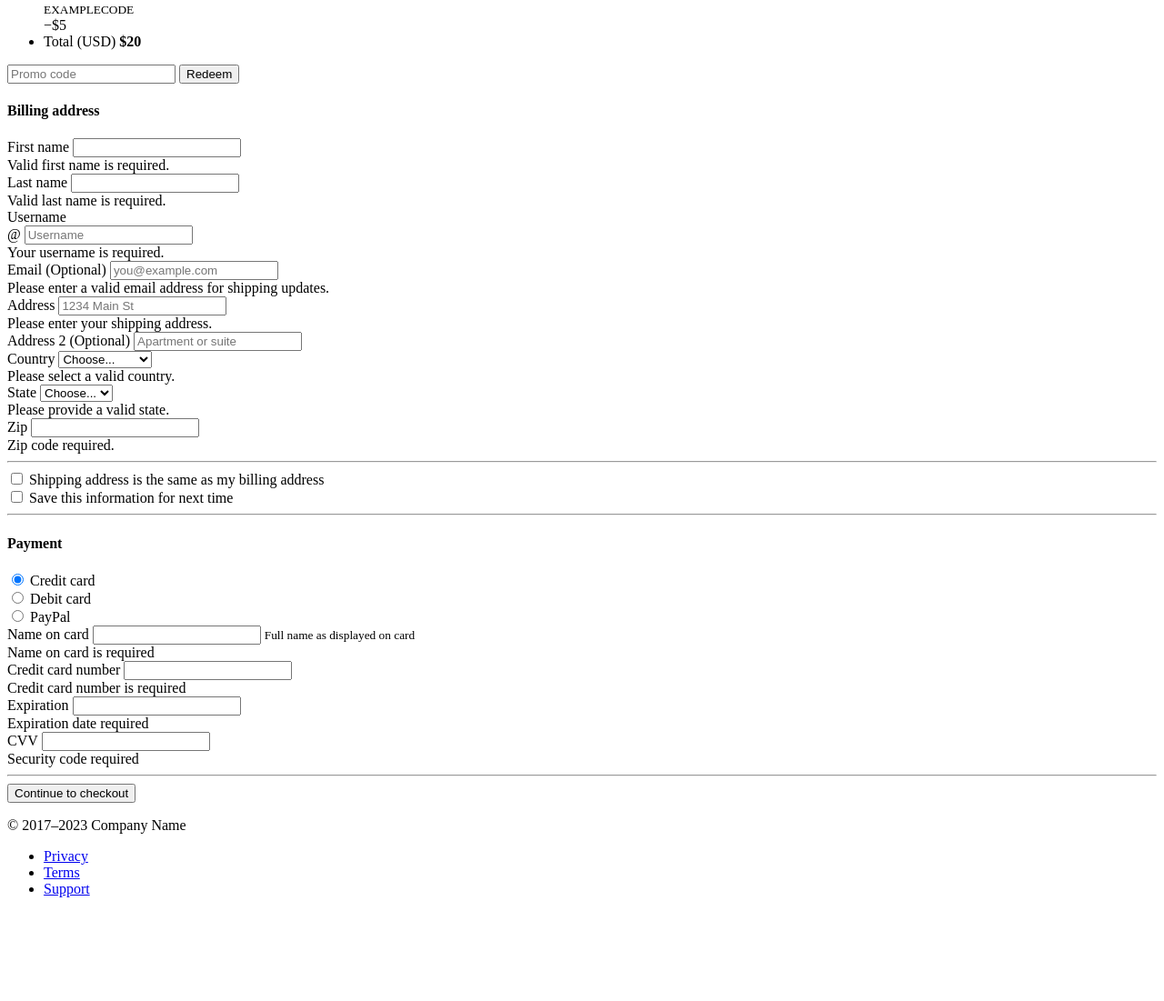
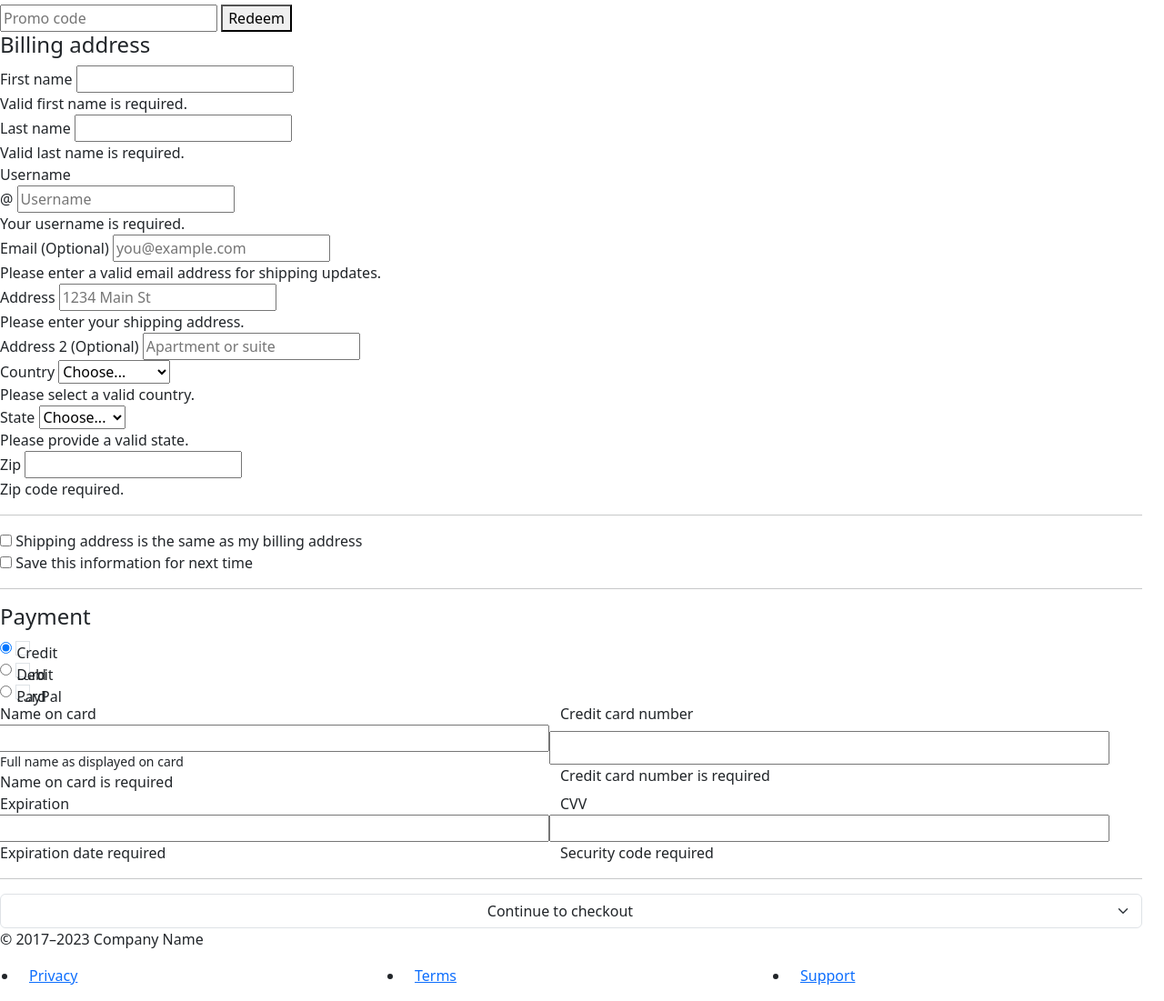
Before and after one commit to sweetmjkim/toy_publishings, a plain HTML site: page docs/checkout.html in a window 1280 px wide. Shown: the part 564-1665 px from the top of the page at 91% size. Before the commit the page ends 1567 px from the top, so only its background shows below. Drawn offline with nearby package versions, Linux system fonts and the light colour scheme.

Commit message:
new_checkout

```diff
--- a/docs/checkout_withoutbootstrap.html
+++ b/docs/checkout.html
@@ -7,56 +7,57 @@
   <meta name="viewport" content="width=device-width, initial-scale=1">
   <meta name="description" content="">
   <title>Checkout example · Bootstrap v5.3</title>
-
+  <link href="https://cdn.jsdelivr.net/npm/bootstrap@5.3.2/dist/css/bootstrap.min.css" rel="stylesheet">
+  <link rel="stylesheet" href="./css/index.css">
 </head>
 
 <body class="">
 
-  <div class="">
+  <div class="row">
     <main>
-      <div class="">
+      <div class="row a1">
         <img class="" src="" alt="" width="72" height="57">
         <h2>Checkout form</h2>
         <p class="">Below is an example form built entirely with Bootstrap’s form controls. Each required form group has
           a validation state that can be triggered by attempting to submit the form without completing it.</p>
       </div>
 
-      <div class="">
+      <div class="row">
         <div class="">
           <h4 class="">
             <span class="">Your cart</span>
             <span class="">3</span>
           </h4>
           <ul class="">
-            <li class="">
+            <li class="card-body d-grid">
               <div>
                 <h6 class="">Product name</h6>
                 <small class="">Brief description</small>
               </div>
               <span class="">$12</span>
             </li>
-            <li class="">
+            <li class="card-body d-grid">
               <div>
                 <h6 class="">Second product</h6>
-                <small class="">Brief description</small>
+                <small class="text-secondary">Brief description</small>
               </div>
               <span class="">$8</span>
             </li>
-            <li class="">
+            <li class="card-body d-grid">
               <div>
                 <h6 class="">Third item</h6>
                 <small class="">Brief description</small>
               </div>
               <span class="">$5</span>
             </li>
-            <li class="">
+            <li class="card-body d-grid">
               <div class="">
                 <h6 class="">Promo code</h6>
                 <small>EXAMPLECODE</small>
               </div>
               <span class="">−$5</span>
             </li>
-            <li class="">
+            <li class="card-body d-grid">
               <span>Total (USD)</span>
               <strong>$20</strong>
             </li>
@@ -69,11 +70,11 @@
             </div>
           </form>
         </div>
-        <div class="">
+        <div class="row">
           <h4 class="">Billing address</h4>
           <form class="" novalidate>
             <div class="">
-              <div class="">
+              <div class="row-12">
                 <label for="firstName" class="">First name</label>
                 <input type="text" class="" placeholder="" value="" required>
                 <div class="">
@@ -81,7 +82,7 @@
                 </div>
               </div>
 
-              <div class="">
+              <div class="row-12">
                 <label for="lastName" class="">Last name</label>
                 <input type="text" class="" placeholder="" value="" required>
                 <div class="">
@@ -89,7 +90,7 @@
                 </div>
               </div>
 
-              <div class="">
+              <div class="row-12">
                 <label for="username" class="">Username</label>
                 <div class="">
                   <span class="">@</span>
@@ -100,15 +101,15 @@
                 </div>
               </div>
 
-              <div class="">
-                <label for="email" class="">Email <span class="">(Optional)</span></label>
+              <div class="row-12">
+                <label for="email" class="from-control-plaintext">Email <span class="">(Optional)</span></label>
                 <input type="email" class="" placeholder="you@example.com">
                 <div class="">
                   Please enter a valid email address for shipping updates.
                 </div>
               </div>
 
-              <div class="">
+              <div class="row-12">
                 <label for="address" class="">Address</label>
                 <input type="text" class="" placeholder="1234 Main St" required>
                 <div class="">
@@ -116,12 +117,12 @@
                 </div>
               </div>
 
-              <div class="">
+              <div class="row-12">
                 <label for="address2" class="">Address 2 <span class="">(Optional)</span></label>
                 <input type="text" class="" placeholder="Apartment or suite">
               </div>
 
-              <div class="">
+              <div class="row-4">
                 <label for="country" class="">Country</label>
                 <select class="" required>
                   <option value="">Choose...</option>
@@ -132,7 +133,7 @@
                 </div>
               </div>
 
-              <div class="">
+              <div class="row-4">
                 <label for="state" class="">State</label>
                 <select class="" required>
                   <option value="">Choose...</option>
@@ -143,7 +144,7 @@
                 </div>
               </div>
 
-              <div class="">
+              <div class="row-4">
                 <label for="zip" class="">Zip</label>
                 <input type="text" class="" placeholder="" required>
                 <div class="">
@@ -171,20 +172,20 @@
             <div class="">
               <div class="">
                 <input name="paymentMethod" type="radio" class="" checked required>
-                <label class="" for="credit">Credit card</label>
+                <label class="form-check-input" for="credit">Credit card</label>
               </div>
               <div class="">
                 <input name="paymentMethod" type="radio" class="" required>
-                <label class="" for="debit">Debit card</label>
+                <label class="form-check-input" for="debit">Debit card</label>
               </div>
               <div class="">
                 <input name="paymentMethod" type="radio" class="" required>
-                <label class="" for="paypal">PayPal</label>
+                <label class="form-check-input" for="paypal">PayPal</label>
               </div>
             </div>
 
-            <div class="">
-              <div class="">
+            <div class="row">
+              <div class="row col-6">
                 <label for="cc-name" class="">Name on card</label>
                 <input type="text" class="" placeholder="" required>
                 <small class="">Full name as displayed on card</small>
@@ -193,7 +194,7 @@
                 </div>
               </div>
 
-              <div class="">
+              <div class="row col-6">
                 <label for="cc-number" class="">Credit card number</label>
                 <input type="text" class="" placeholder="" required>
                 <div class="">
@@ -201,7 +202,7 @@
                 </div>
               </div>
 
-              <div class="">
+              <div class="row col-6">
                 <label for="cc-expiration" class="">Expiration</label>
                 <input type="text" class="" placeholder="" required>
                 <div class="">
@@ -209,7 +210,7 @@
                 </div>
               </div>
 
-              <div class="">
+              <div class="row col-6">
                 <label for="cc-cvv" class="">CVV</label>
                 <input type="text" class="" placeholder="" required>
                 <div class="">
@@ -220,7 +221,7 @@
 
             <hr class="">
 
-            <button class="" type="submit">Continue to checkout</button>
+            <button class="form-select" type="submit">Continue to checkout</button>
           </form>
         </div>
       </div>
@@ -228,10 +229,10 @@
 
     <footer class="">
       <p class="">&copy; 2017–2023 Company Name</p>
-      <ul class="">
-        <li class=""><a href="#">Privacy</a></li>
-        <li class=""><a href="#">Terms</a></li>
-        <li class=""><a href="#">Support</a></li>
+      <ul class="row">
+        <li class="col-4"><a href="#">Privacy</a></li>
+        <li class="col-4"><a href="#">Terms</a></li>
+        <li class="col-4"><a href="./support.html">Support</a></li>
       </ul>
     </footer>
   </div>
--- /dev/null
+++ b/docs/css/checkout.css
@@ -0,0 +1,3 @@
+.a1 {
+    text-align: center;
+}
```
